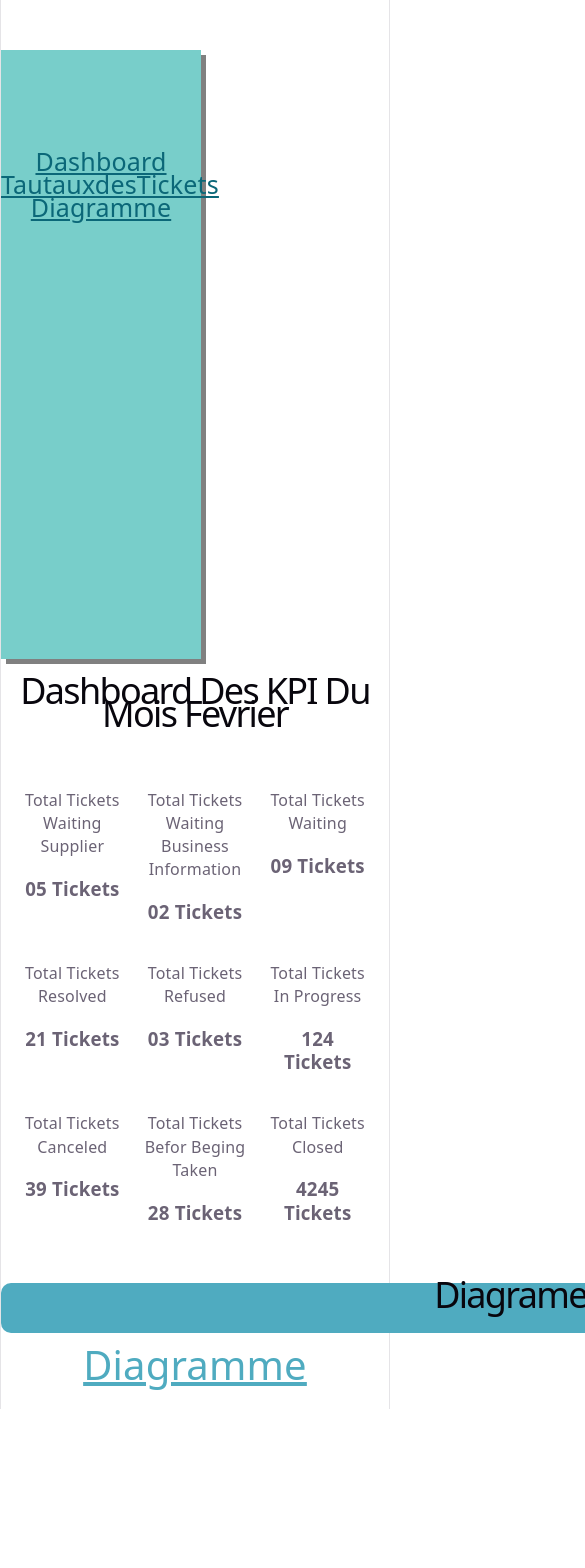
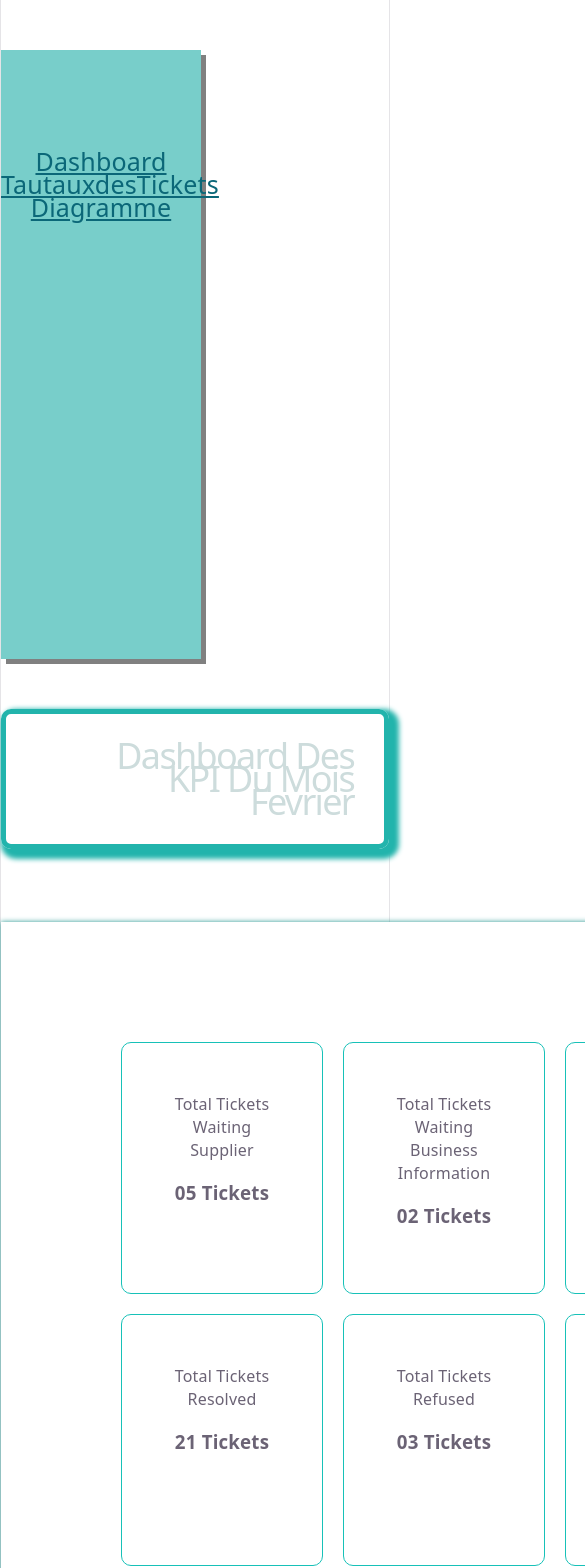
Before and after one commit to lailachouraichi992-tech/Dashbord-Service-Desk, a React (Vite) app: page / in a window 390 px wide. Shown: the top 1568 px of the page, 585 px wide, since content can reach past the window. Before the commit the page ends 1409 px from the top, so only its background shows below. Built offline with nearby package versions, Linux system fonts and the light colour scheme.

Commit message:
Refactor dashboard styles for layout improvements
Refactor styles in dashboard.css for improved layout and design consistency. Adjust margins, paddings, and float properties for better responsiveness.

```diff
--- a/src/styles/dashboard.css
+++ b/src/styles/dashboard.css
@@ -9,27 +9,40 @@
     margin-top: 10PX;
 
 
+
 }
 
 
 
 
+h1{
+
+    text-align: RIGHT;
+    margin-top: 50PX;
+    margin-bottom: 50PX;
+    padding: 30PX;
+    Padding-left: 100PX;
+    background-color: none;
+    box-shadow:  #22b4ac 5PX 5PX 5PX 5PX;
+    border-radius: 10PX;
+    border: 5PX solid #22b4ac;
+    Color: #cddcdc;
+
+}
+
+.section{
+
+    width: 780PX;
+    height: 900PX ;
+    background-color: WHITE;
+
+    margin-bottom: 30PX;
+    box-shadow:  #279691 5PX 5PX 5PX 5PX;
+    margin-right: 90PX;
+     float: inline-end;
+    float: right;
 
 
-#section{
-
-    width: 900PX;
-    height: 1100PX ;
-    background-color: WHITE;
-    margin-left: 350PX;
-    margin-right: 60PX;
-    margin-top: 20PX;
-    margin-bottom: 30PX;
-    box-shadow:  #279691 5PX 5PX 5PX 5PX;
-        float: right;
-       float: inline-end;
-display: inline-flex;
-    float: inline-start;
 
 
 
@@ -48,8 +61,12 @@ display: inline-flex;
     margin-top: 50PX;
     background-color:#78ceca;
     gap: 90PX;
-    float: left;
-    float: inline-start;
+
+
+                float: inline-start;
+
+
+
 
 
 
@@ -90,13 +107,19 @@ display: inline-flex;
   display: grid;
   grid-template-columns: repeat(3, 1fr);
   gap: 20px;
-  padding: 20px;
+  padding: 120px;
+  width: 70px;
+  height: 100px;
 }
 
-.box {
-  padding: 20px;
+#box {
+
+  width: 100px;
+  height: 150px;
+  padding: 50px;
   border: 1px solid #17c1b8;
   border-radius: 10px;
+
   background-color: white;
   text-align: center;
 }
@@ -128,4 +151,5 @@ display: inline-flex;
   height: 50PX;
   text-align: right;
   inline-size: 1000px;
+
 }
```
